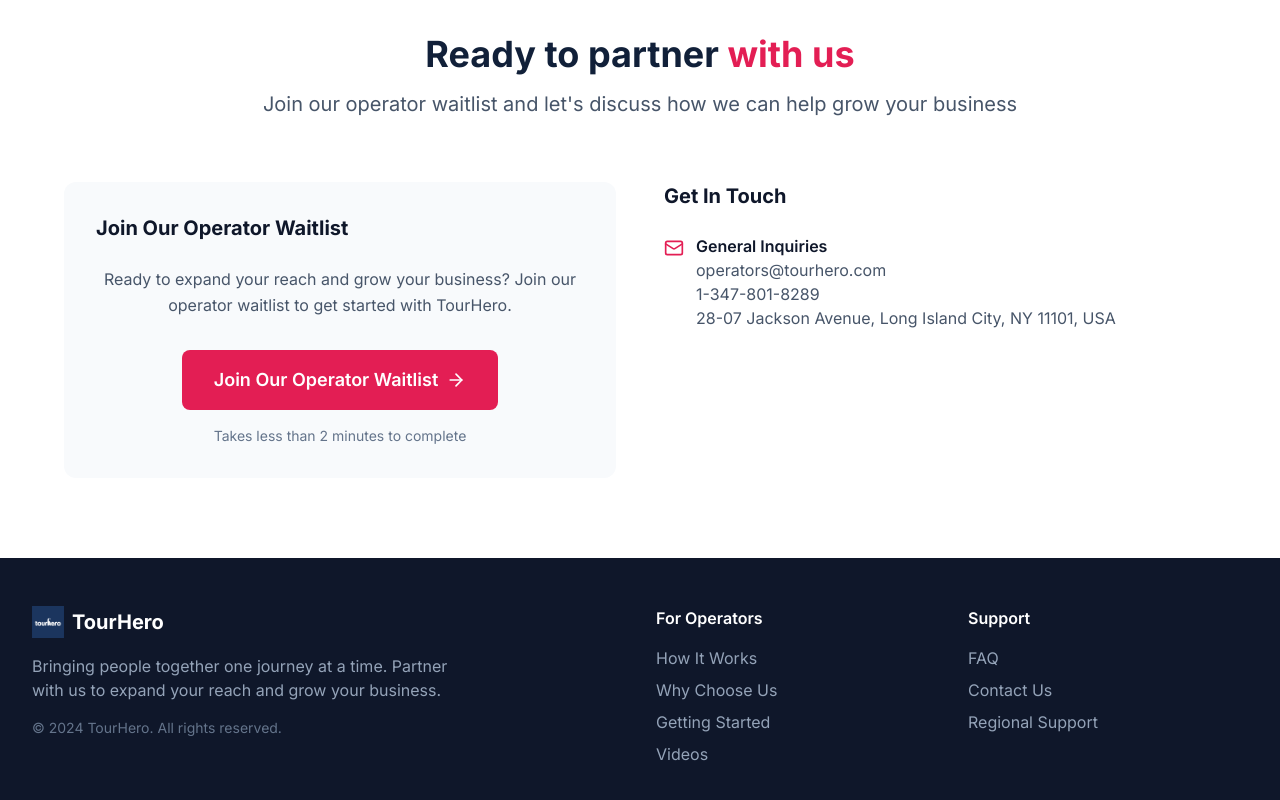
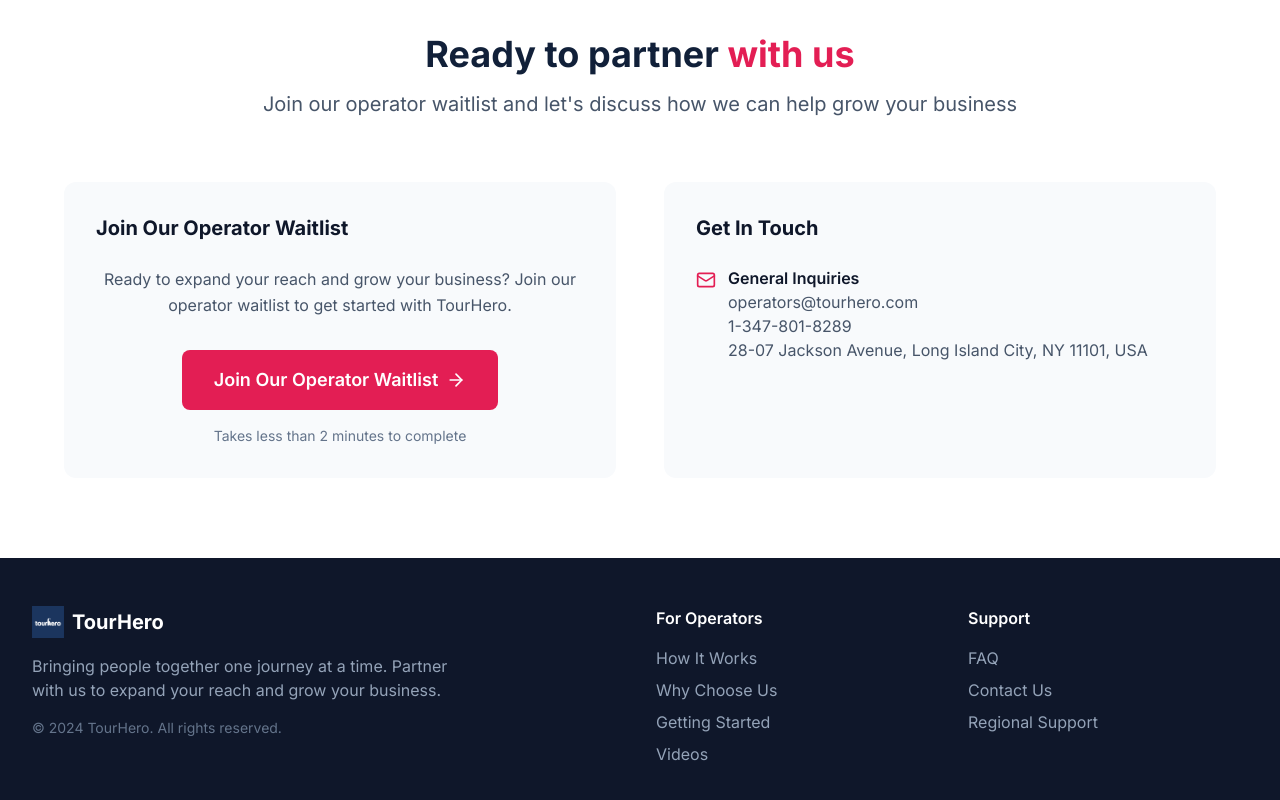
Before and after one commit to juanpablo-a11y/kam2, a React (Vite) app: page / in a window 1280 px wide. Shown: the part 7266-8066 px from the top of the page. Built offline with nearby package versions, Linux system fonts and the light colour scheme; a web font is replaced by a local one.

Commit message:
Updated App.tsx

```diff
--- a/src/App.tsx
+++ b/src/App.tsx
@@ -602,7 +602,7 @@
             </div>
 
             {/* Contact Information */}
-            <div>
+            <div className="bg-slate-50 p-8 rounded-xl">
               <h3 className="text-xl font-bold text-slate-900 mb-6">Get In Touch</h3>
               <div className="space-y-6 mb-8">
                 <div className="flex items-start">
```
